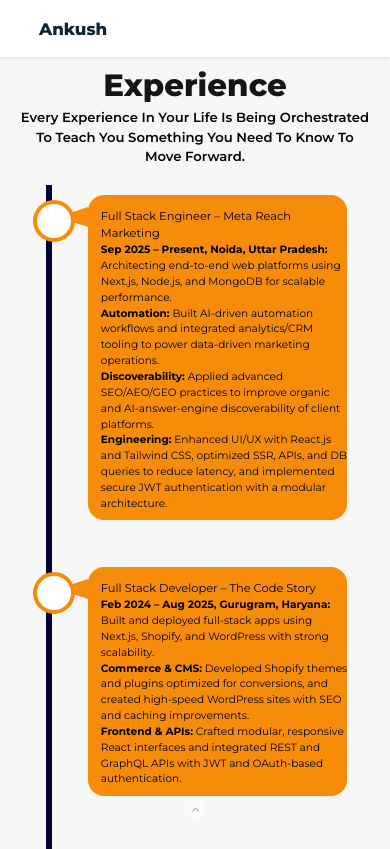
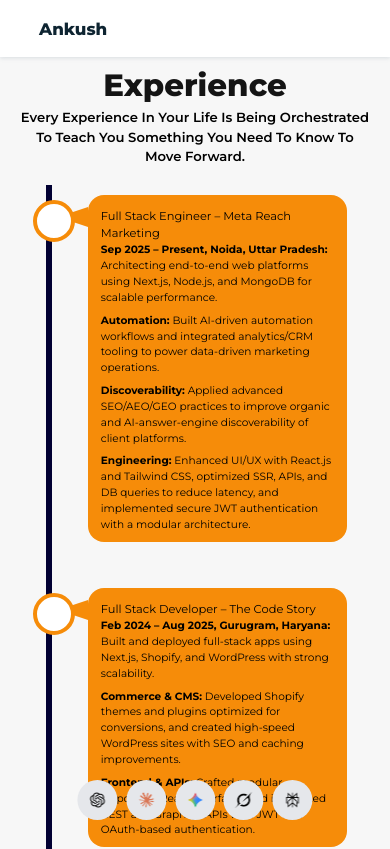
Before and after one commit to ankushsingh8416/portfolio, a Next.js app: page /experience in a window 390 px wide. Shown: the top 849 px of the page. Built offline with nearby package versions, Linux system fonts and the light colour scheme.

Commit message:
update 29th aug

```diff
--- a/src/app/experience/experience.css
+++ b/src/app/experience/experience.css
@@ -109,9 +109,11 @@
   font-size: 1.3rem;
   padding-top: 1.5rem;
   padding-left: 1.5rem;
+  padding-right: 1.5rem;
 }
 .page-experience .experience .content .desc {
   margin-left: 1.5rem;
+  margin-right: 1.5rem;
   padding-bottom: 1rem;
 }
 .page-experience .experience .content .desc h3 {
@@ -121,6 +123,10 @@
 .page-experience .experience .content .desc p {
   font-size: 1.2rem;
   text-transform: none;
+  margin-bottom: 0.8rem;
+}
+.page-experience .experience .content .desc p:last-child {
+  margin-bottom: 0;
 }
 .page-experience .experience .content .desc p b {
   text-transform: none;
--- a/src/app/globals.css
+++ b/src/app/globals.css
@@ -43,6 +43,8 @@
 body {
   background: #f7f7f7;
   font-family: var(--font-montserrat), sans-serif;
+  overflow-x: hidden;
+  width: 100%;
 }
 
 *::selection {
@@ -130,12 +132,19 @@
   header .navbar {
     position: fixed;
     top: 6.5rem;
-    right: -120%;
+    right: 0;
     width: 75%;
     height: 100%;
     text-align: left;
     align-items: flex-start;
     background-color: #0e0f31;
+    /* Slide off-screen via transform (not `right`) so the closed drawer
+       doesn't extend the document's scrollable area on mobile — some
+       mobile browsers let a fixed element positioned via a large
+       left/right offset still open up real horizontal scroll/overflow
+       even with overflow-x:hidden on html. */
+    transform: translateX(100%);
+    transition: transform 0.3s ease;
   }
   header .navbar ul {
     flex-flow: column;
@@ -166,7 +175,7 @@
     transform: rotate(180deg);
   }
   header .navbar.nav-toggle {
-    right: 0;
+    transform: translateX(0);
   }
 }
 /* hamburger icon ends */
@@ -272,6 +281,14 @@
   }
   .footer .box-container .box .share a {
     padding: 1.2rem;
+  }
+}
+@media (max-width: 768px) {
+  /* Clears the fixed scroll-top button and AI icon dock, which otherwise
+     sit on top of the footer's social icons and credit line once the
+     page is scrolled all the way down. */
+  .footer {
+    padding-bottom: 11rem;
   }
 }
 /* footer section ends */
--- a/src/app/home.css
+++ b/src/app/home.css
@@ -751,9 +751,11 @@
   font-size: 1.3rem;
   padding-top: 1.5rem;
   padding-left: 1.5rem;
+  padding-right: 1.5rem;
 }
 .page-home .experience .content .desc {
   margin-left: 1.5rem;
+  margin-right: 1.5rem;
   padding-bottom: 1rem;
 }
 .page-home .experience .content .desc h3 {
@@ -763,6 +765,10 @@
 .page-home .experience .content .desc p {
   font-size: 1.2rem;
   text-transform: none;
+  margin-bottom: 0.8rem;
+}
+.page-home .experience .content .desc p:last-child {
+  margin-bottom: 0;
 }
 .page-home .experience .content .desc p b {
   text-transform: none;
--- a/src/components/home/About.jsx
+++ b/src/components/home/About.jsx
@@ -178,7 +178,7 @@
 
           <div className="resumebtn">
             <a
-              href="https://drive.google.com/file/d/113dj_fP6K4JWHnHhd4p9VOWnUo1TcNg_/view"
+              href="https://drive.google.com/file/d/1zF8H2cYUYueWo3KNKNYliq3-jghLXPyk/view"
               target="_blank"
               rel="noreferrer"
               className="btn"
--- a/src/components/ui/floating-dock.jsx
+++ b/src/components/ui/floating-dock.jsx
@@ -1,6 +1,5 @@
 "use client";
 import { cn } from "@/lib/utils";
-import { ChevronUp } from "lucide-react";
 import {
   AnimatePresence,
   motion,
@@ -10,77 +9,14 @@
 } from "motion/react";
 import { useRef, useState } from "react";
 
-export const FloatingDock = ({
-  items,
-  desktopClassName,
-  mobileClassName,
-}) => {
-  return (
-    <>
-      <FloatingDockDesktop items={items} className={desktopClassName} />
-      <FloatingDockMobile items={items} className={mobileClassName} />
-    </>
-  );
-};
-
-const FloatingDockMobile = ({ items, className }) => {
-  const [open, setOpen] = useState(false);
-  return (
-    <div className={cn("relative block md:hidden", className)}>
-      <AnimatePresence>
-        {open && (
-          <motion.div
-            layoutId="nav"
-            className="absolute inset-x-0 bottom-full mb-2 flex flex-col gap-2"
-          >
-            {items.map((item, idx) => (
-              <motion.div
-                key={item.title}
-                initial={{ opacity: 0, y: 10 }}
-                animate={{
-                  opacity: 1,
-                  y: 0,
-                }}
-                exit={{
-                  opacity: 0,
-                  y: 10,
-                  transition: {
-                    delay: idx * 0.05,
-                  },
-                }}
-                transition={{ delay: (items.length - 1 - idx) * 0.05 }}
-              >
-                <a
-                  href={item.href}
-                  key={item.title}
-                  onClick={item.onClick}
-                  className="flex h-10 w-10 items-center justify-center rounded-full bg-gray-50"
-                >
-                  <div className="h-4 w-4">{item.icon}</div>
-                </a>
-              </motion.div>
-            ))}
-          </motion.div>
-        )}
-      </AnimatePresence>
-      <button
-        onClick={() => setOpen(!open)}
-        className="flex h-10 w-10 items-center justify-center rounded-full bg-gray-50"
-      >
-        <ChevronUp className="h-5 w-5 text-neutral-500" />
-      </button>
-    </div>
-  );
-};
-
-const FloatingDockDesktop = ({ items, className }) => {
+export const FloatingDock = ({ items, className }) => {
   const mouseX = useMotionValue(Infinity);
   return (
     <motion.div
       onMouseMove={(e) => mouseX.set(e.pageX)}
       onMouseLeave={() => mouseX.set(Infinity)}
       className={cn(
-        "mx-auto hidden h-16 items-end gap-4 rounded-2xl bg-transparent px-4 pb-3 md:flex",
+        "mx-auto flex h-16 items-end gap-4 rounded-2xl bg-transparent px-4 pb-3",
         className
       )}
     >
```
